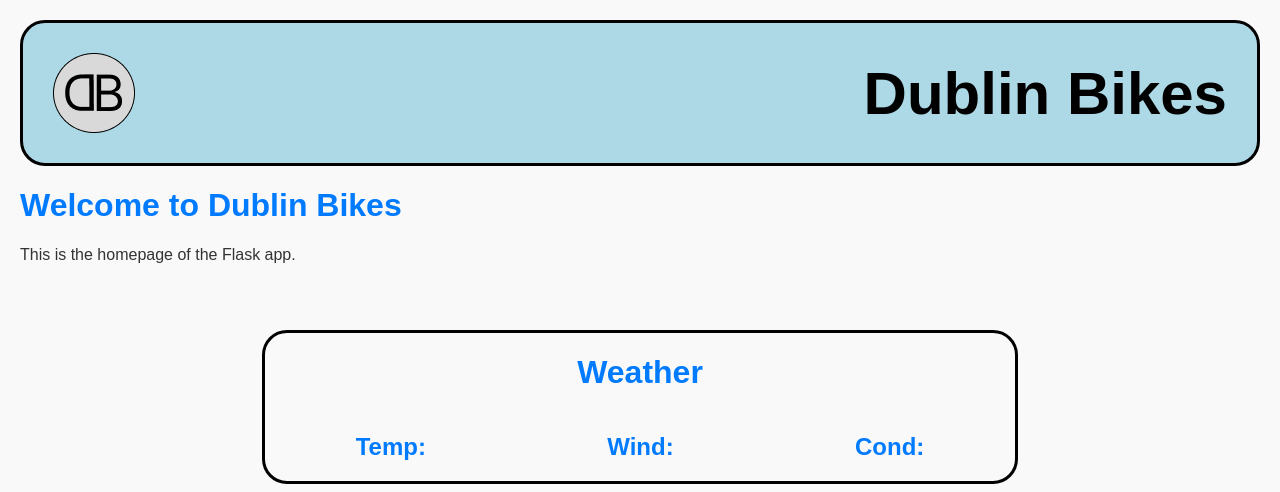
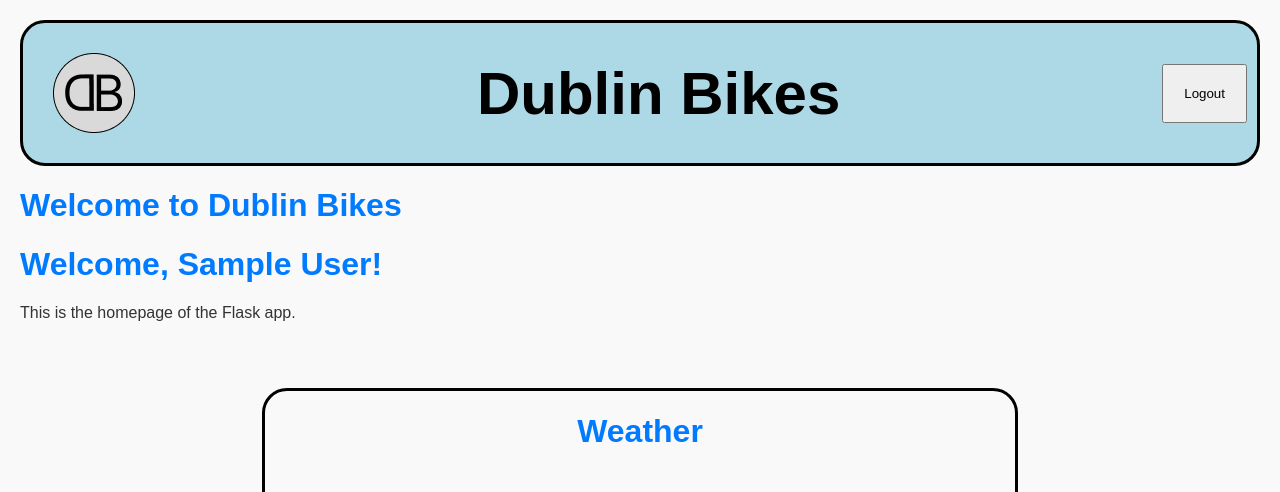
Before and after one commit to Justetete/COMP30830-SE-Group11-Dublin-Bike-Sharing-System, a Flask app: page /dashboard in a window 1280 px wide. Shown: the top 492 px of the page. Run offline with Flask 3, Linux system fonts and the light colour scheme; the visitor is signed in with stand-in values (Sample User, id 1); data that the repository does not hold is empty; some libraries are stand-ins or nearby versions.

Commit message:
Update index.html

```diff
--- a/app/templates/index.html
+++ b/app/templates/index.html
@@ -7,26 +7,25 @@
     <link rel="stylesheet" href="{{ url_for('static', filename='styles.css') }}">
 </head>
 <body>
-
     <div class="header">
         <img class="flex-item" src="static/imgs/logo.png">
         <h1 class="flex-item">Dublin Bikes</h1>
+        <button class="logout-button flex-item" onclick="logout()">Logout</button>
     </div>
 
     <h1>Welcome to {{ title }}</h1>
+    <h1>Welcome, {{ first_name }}!</h1>
     <p>This is the homepage of the Flask app.</p>
 
     <div class="weather-map">
         <div class="weather-box">
             <h1>Weather</h1>
             <div class="weather-info">
-                <!-- These will be dynamically updated by JavaScript -->
                 <h2>Temp: <span id="temp-here"></span></h2>
                 <h2>Wind: <span id="wind-here"></span></h2>
                 <h2>Cond: <span id="cond-here"></span></h2>
             </div>
         </div>
-         <!-- The JavaScript will desplay the Google map in here -->
         <div id="map"></div>
     </div>
 
@@ -36,7 +35,6 @@
         </div>
         <div class="bike-details">
             <ul class="bike-details">
-                <!-- These will be dynamically updated when a marker is clicked -->
                 <li><strong>Address:</strong> <span id="station-address"></span></li>
                 <li><strong>Total Bikes:</strong> <span id="station-total-bikes"></span></li>
                 <li><strong>Available Bikes:</strong> <span id="station-available-bikes"></span></li>
@@ -45,11 +43,16 @@
         </div>
     </div>
 
-    <!-- Links the Google Map API onto webpage-->
+   <!-- <script>
+        function logout() {
+            fetch("/logout")
+                .then(() => window.location.href = "/login");
+        }
+    </script>-->
+
     <script src="https://maps.googleapis.com/maps/api/js?key={{ google_maps_api_key }}&callback=initMap" async defer></script>
-<!--<script src="{{ url_for('static', filename='script.js') }}"></script>>-->
-<script type="module" src="{{ url_for('static', filename='js/main.js') }}"></script>
-
+    <script type="module" src="{{ url_for('static', filename='js/main.js') }}"></script>
 
 </body>
+
 </html>
```
